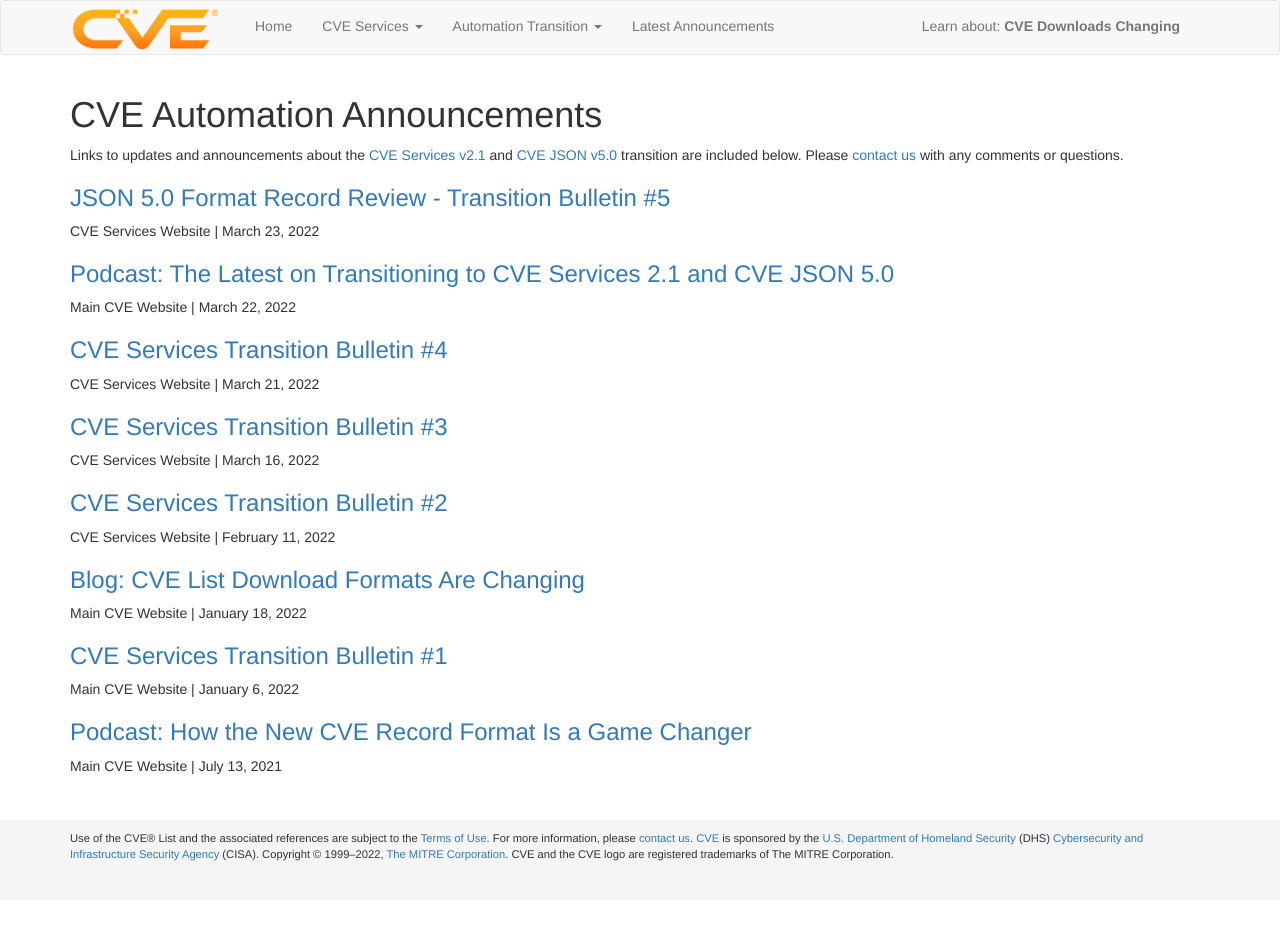
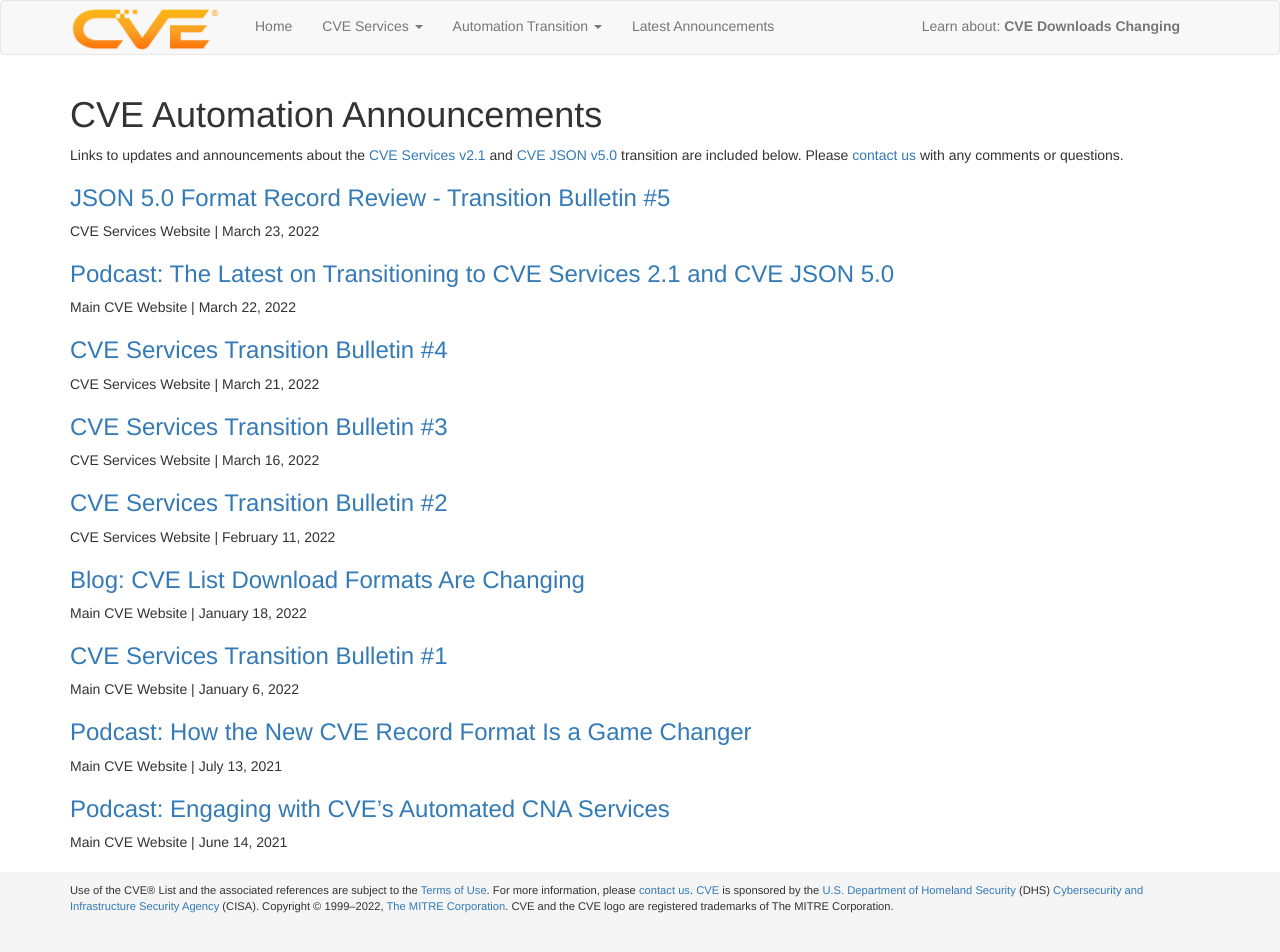
Before and after one commit to CVEProject/cveproject.github.io, a Jekyll site: the page built from automation-announcements.md, in a window 1280 px wide. Built offline with Jekyll 4.4.1, drawn with Linux system fonts in a browser that asks for light colours; nearby versions of some CDN libraries; before the commit the page ends 900 px from its top, so only the background shows below that.

Commit message:
Update automation-announcements.md
Add 1 podcast

```diff
--- a/automation-announcements.md
+++ b/automation-announcements.md
@@ -28,3 +28,6 @@ Main CVE Website | January 6, 2022
 
 ### [Podcast: How the New CVE Record Format Is a Game Changer](https://www.cve.org/Media/News/item/podcast/2021/07/13/How-the-New-CVE-Record)
 Main CVE Website | July 13, 2021
+
+### [Podcast: Engaging with CVE’s Automated CNA Services](https://www.cve.org/Media/News/item/podcast/2021/06/14/Engaging-with-CVEs-Automated-CNA)
+Main CVE Website | June 14, 2021
```
